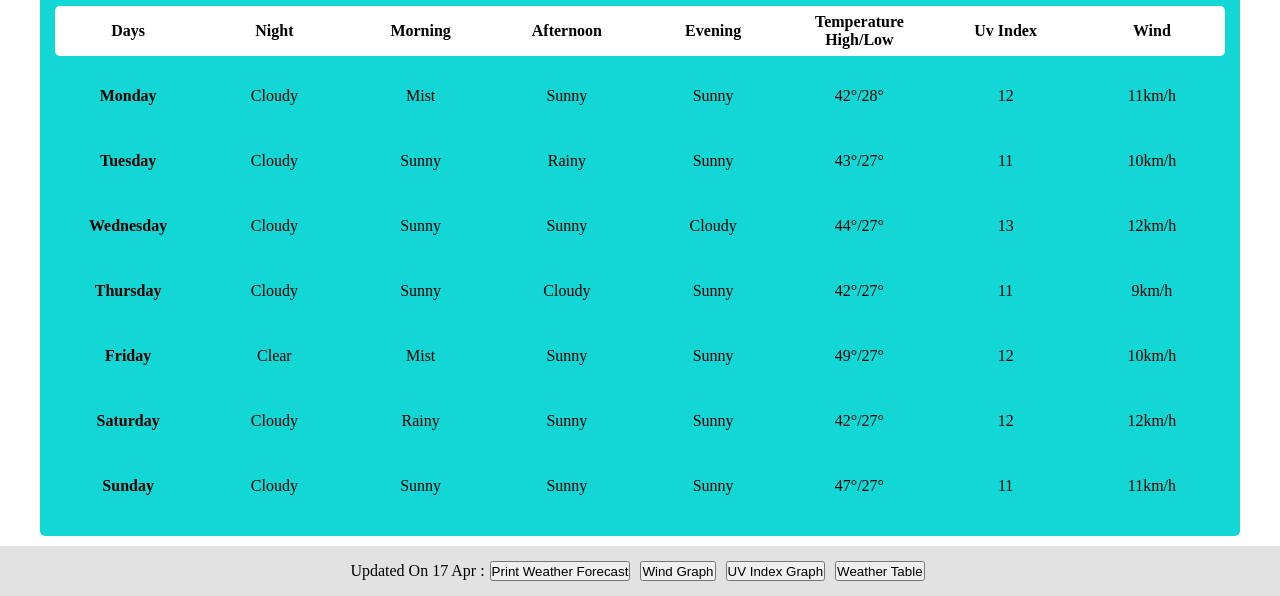
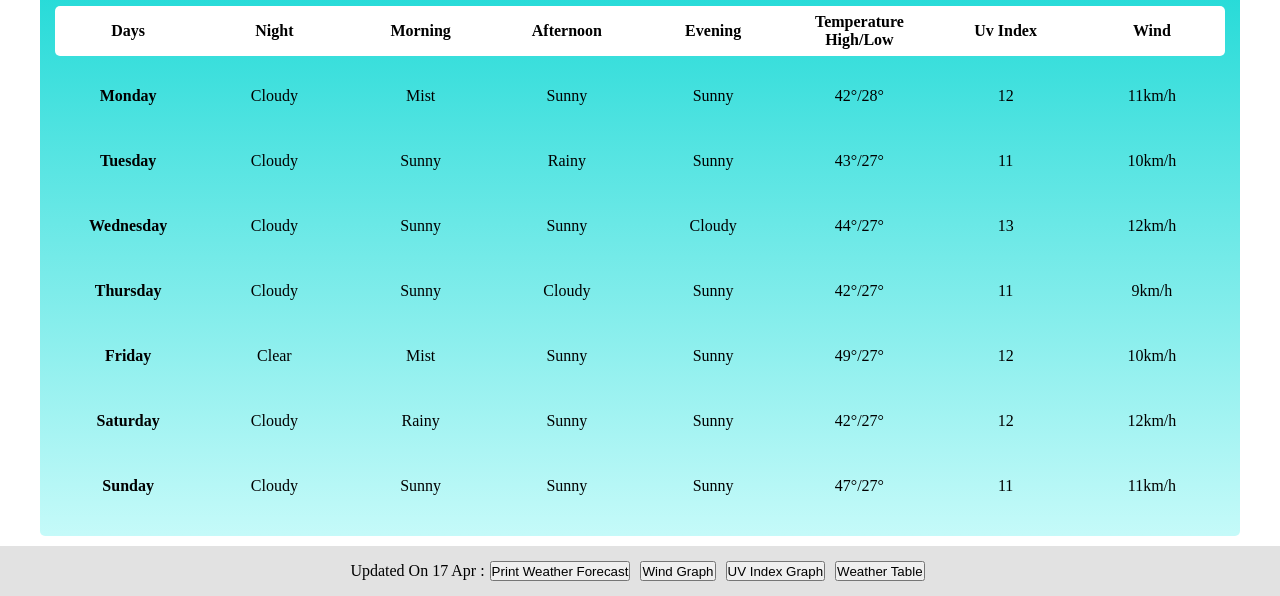
Before and after one commit to basantmahato/weatherforecast.github.io, a plain HTML site: page index.html in a window 1280 px wide. Shown: the part 560-1156 px from the top of the page. Drawn offline with Linux system fonts and the light colour scheme.

Commit message:
style.css

```diff
--- a/style.css
+++ b/style.css
@@ -140,7 +140,7 @@ header{
     border-radius: 5px;
     height:610px;
     width: 1200px ;
-    background-color: #13d7d4;
+    background: linear-gradient(to bottom, #13d7d4, #c5faf9);
     display: inline-block;
 
 }
```
